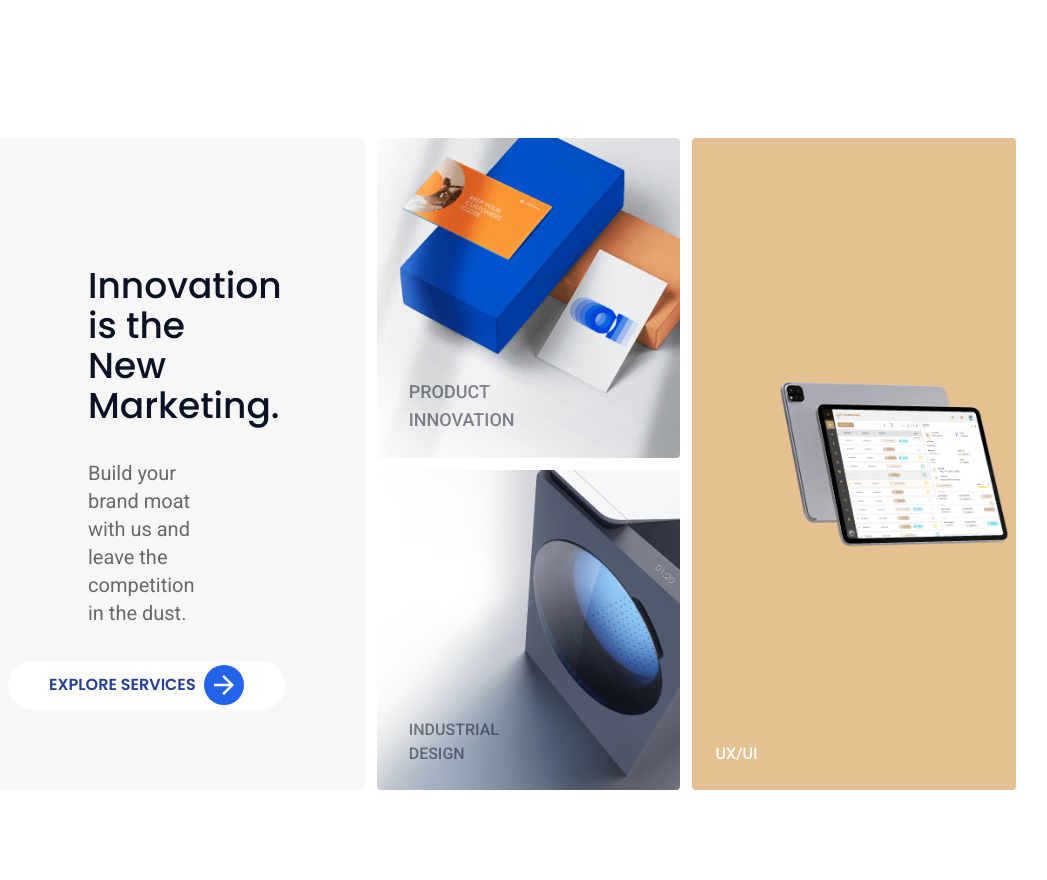
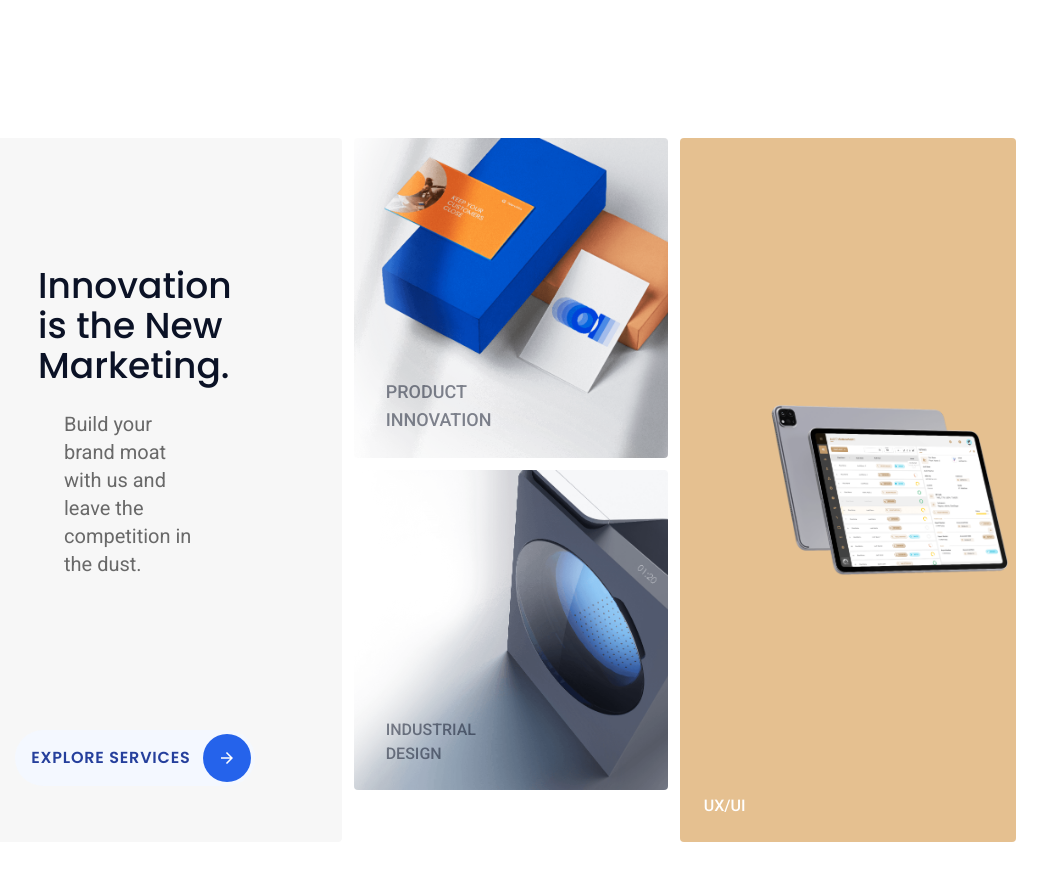
Before and after one commit to primathonacademy/august-batch-live-project-, a React (Vite) app: page / in a window 1280 px wide. Shown: the part 920-1800 px from the top of the page, without its empty margins (168-1215 px from the left). Built offline with nearby package versions, Linux system fonts and the light colour scheme; a web font is replaced by a local one.

Commit message:
[BugFix]: fix hover effect

```diff
--- a/src/index.css
+++ b/src/index.css
@@ -8,3 +8,21 @@
         font-family: 'Roboto', system-ui, sans-serif;
     }
 }
+
+@layer components {
+    .button-div {
+      @apply transition-all duration-300 ease-in-out;
+    }
+
+    .button-div:hover {
+      background: linear-gradient(to right, #F4F8FF, #FFEAF1);
+    }
+
+    .button-div:hover .button-arrow {
+      background: linear-gradient(to right, #F46997, #0A66EC);
+    }
+
+    .button-div:hover .button-arrow img {
+      transform: translateX(1px);
+    }
+  }
--- a/src/pages/homepage/ExploreServiceSection.jsx
+++ b/src/pages/homepage/ExploreServiceSection.jsx
@@ -6,8 +6,8 @@ import ArrowRightIcon from '../../assets/icons/arrow-right-icon.svg';
 
 const ExploreServiceSection = ({ screenSize }) => {
     return (
-        <div className="grid gap-y-2 lg:gap-x-3 px-5 md:px-14 lg:px-20 xl:px-24 2xl:px-28 3xl:px-45.5 my-40 lg:flex">
-            <div className="w-full min-h-110 bg-gray-75 grid grid-cols-1 p-10 xl:p-20 xl:pt-32 text-left rounded">
+        <div className="grid gap-y-2 lg:gap-x-3 px-5 md:px-14 lg:px-20 xl:px-24 2xl:px-28 3xl:px-45.5 my-40 lg:flex ">
+            <div className="w-full h-auto bg-gray-75 grid grid-cols-1 p-14 xl:p-18 xl:pt-32 text-left rounded flex-col justify-items-center">
                 <h2 className="text-4xl text-slate-925 font-medium font-poppins xl:px-20">
                     Innovation is the New Marketing.
                 </h2>
@@ -17,13 +17,15 @@ const ExploreServiceSection = ({ screenSize }) => {
                         : 'Build your brand moat with us and leave the competition in the dust.'}
                 </p>
 
-                <div className="flex items-center justify-center hover:bg-gradient-to-r hover:from-blue-100 hover:to-pink-200  bg-white rounded-full">
-                    <button className="text-md text-blue-850 font-poppins font-semibold">
+                <div className="flex items-center justify-center bg-zinc-75 rounded-full h-14 w-60 button-div mt-32">
+                    <button className="text-md text-blue-850 font-poppins font-semibold ml-3 tracking-wider button">
                         {screenSize < 1024 ? 'ALL OUR SERVICES' : 'EXPLORE SERVICES'}
                     </button>
 
-                    <div className="w-10 h-10 bg-blue-600 hover:bg-gradient-to-r from-blue-500 to-pink-500 rounded-full flex justify-center item-center ml-2">
-                        <img src={ArrowRightIcon} alt="right direction arrow" className="hover:scale-110 text-xs w-5" />
+                    <div
+                        className="w-12 h-12 bg-blue-600
+                    rounded-full flex justify-center item-center ml-3 button-arrow">
+                        <img src={ArrowRightIcon} alt="right direction arrow" className="w-3" />
                     </div>
                 </div>
             </div>
```
